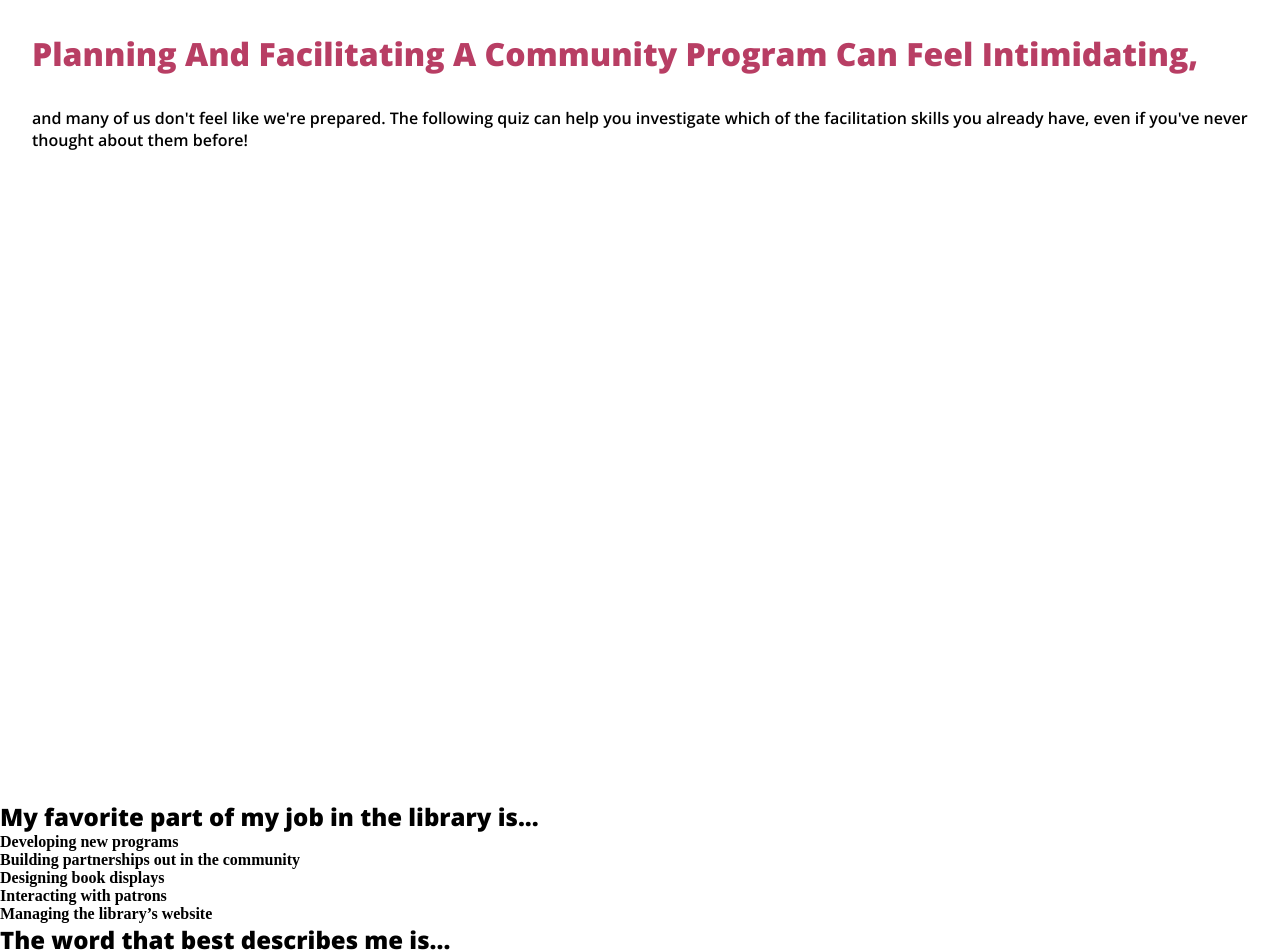
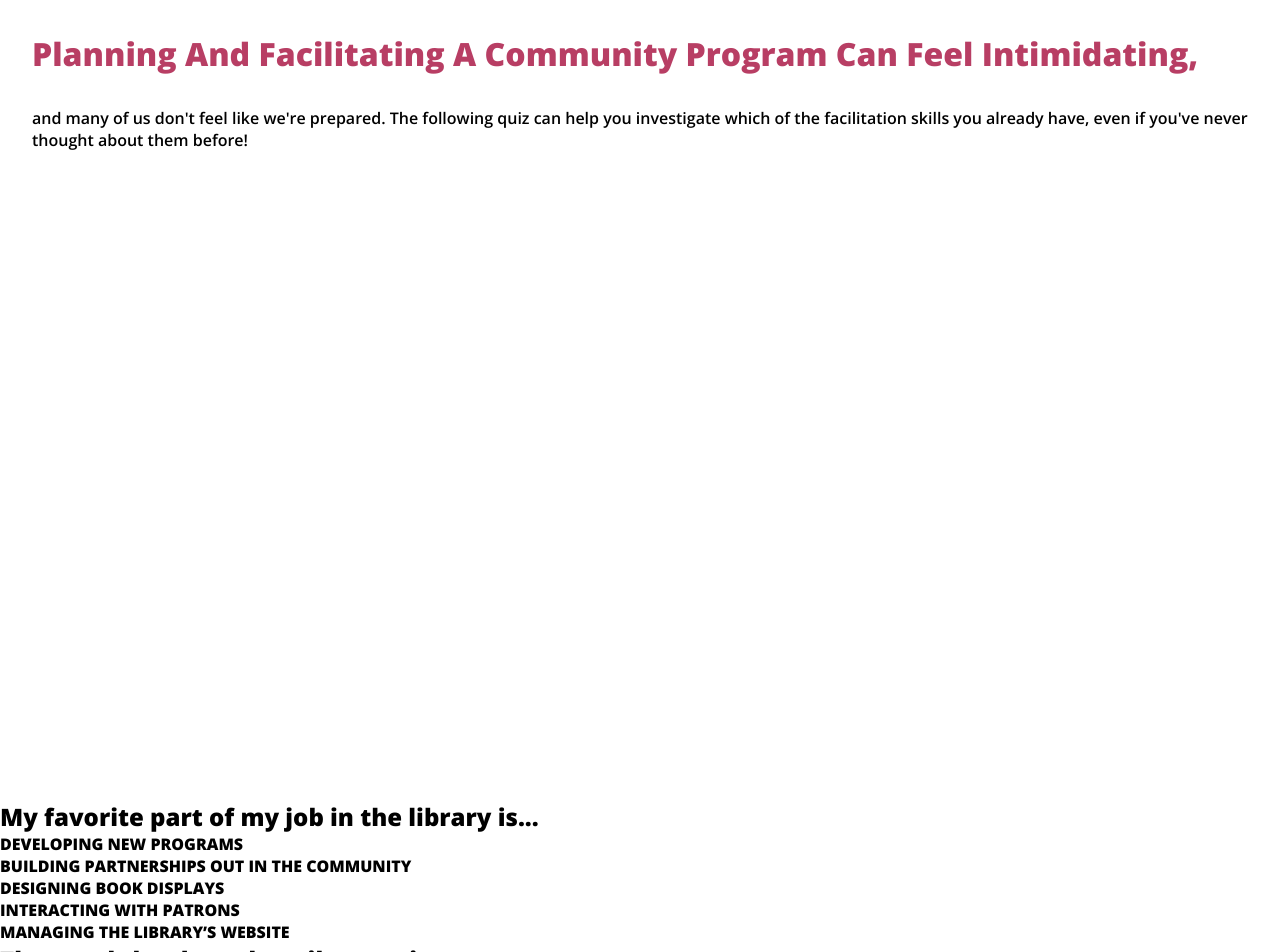
Before and after one commit to loreleim/alagame, a React (Create React App) app: page / in a window 1280 px wide. Shown: the top 952 px of the page. Built offline with nearby package versions, Linux system fonts and the light colour scheme.

Commit message:
h4 styling

```diff
--- a/src/style/index.scss
+++ b/src/style/index.scss
@@ -11,6 +11,12 @@ h2 {
   font-weight: 800;
 }
 
+h4 {
+  font-family: "Open Sans", sans-serif;
+  font-weight: 800;
+  text-transform: uppercase;
+}
+
 p {
   font-family: "Open Sans", sans-serif;
   font-weight: 600;
```
